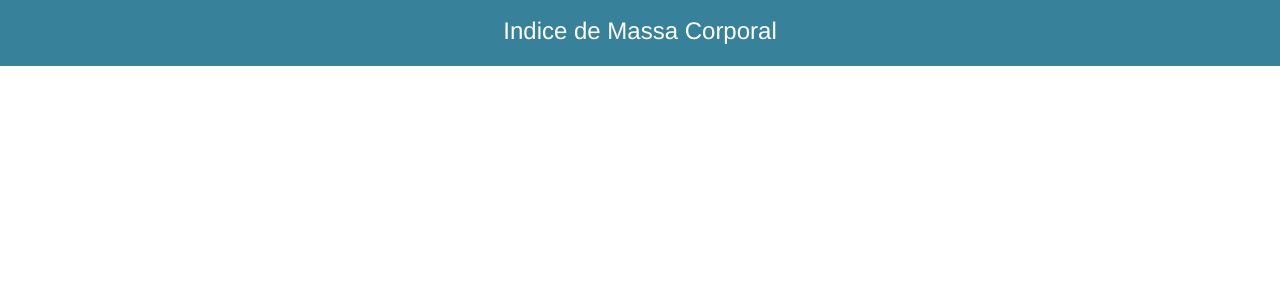
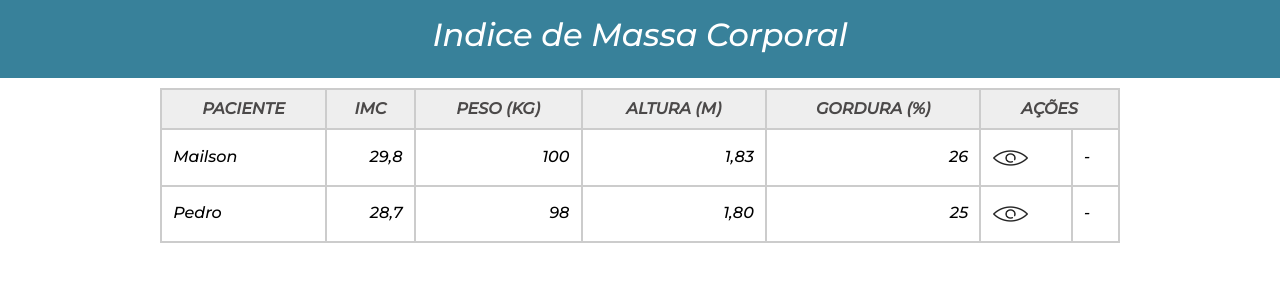
Before and after one commit to mailsonsoares/IMC, a plain HTML site: page EXERCICIO_2/index.html in a window 1280 px wide. Drawn offline with Linux system fonts and the light colour scheme.

Commit message:
Formatação da tabela de pacientes

```diff
--- a/EXERCICIO_2/index.html
+++ b/EXERCICIO_2/index.html
@@ -3,6 +3,8 @@
 <head>
     <meta charset="UTF-8">
     <meta http-equiv="X-UA-Compatible" content="IE=edge">
+    <link rel="preconnect" href="https://fonts.gstatic.com">
+    <link href="https://fonts.googleapis.com/css2?family=Montserrat:ital,wght@1,500&display=swap" rel="stylesheet">
     <meta name="viewport" content="width=device-width, initial-scale=1.0">
     <link rel="stylesheet" href="reset.css">
     <link rel="stylesheet" href="style.css">
@@ -16,10 +18,41 @@
                 Indice de Massa Corporal
             </h1>
         </div>
-
     </header>
 
     <main>
+        <table class = "imc">
+            <!-- <thead> -->
+                <tr>
+                    <th>Paciente</th>
+                    <th>IMC</th>
+                    <th>Peso (Kg)</th>
+                    <th>Altura (m)</th>
+                    <th>Gordura (%)</th>
+                    <th colspan="2">Ações</th>
+                </tr>
+            <!-- </thead> -->
+            <!-- <tbody> -->
+                <tr>
+                    <td class="nome">Mailson</td>
+                    <td class="numerico">29,8</td>
+                    <td class="numerico">100</td>
+                    <td class="numerico">1,83</td>
+                    <td class="numerico">26</td>
+                    <td class="acoes" id="info"> <img class="eye" src="img/eye.ico"> </td>
+                    <td class="acoes" id="delete"> - </td>
+                </tr>
+                <tr>
+                    <td class="nome">Pedro</td>
+                    <td class="numerico">28,7</td>
+                    <td class="numerico">98</td>
+                    <td class="numerico">1,80</td>
+                    <td class="numerico">25</td>
+                    <td class="acoes" > <img class="eye" src="img/eye.ico"> </td>
+                    <td class="acoes" > - </td>
+                </tr>
+            <!-- </tbody> -->
+        </table>
 
     </main>
 
--- a/EXERCICIO_2/style.css
+++ b/EXERCICIO_2/style.css
@@ -1,6 +1,5 @@
 body{
-	font-family: "Helvetica Neue", "Helvetica", Helvetica, Arial, sans-serif;
-	font-size: 12px;
+	font-family: 'Montserrat', sans-serif;
 }
 
 header{
@@ -21,3 +20,38 @@ header h1{
     padding: 4px 0;
 	height: 100%;
 }
+
+.imc{
+	width: 75%;
+
+	margin: 10px auto;
+}
+
+.imc tr th{
+	text-align: center;
+	text-transform: uppercase;
+	font-weight: bold;
+	color: #4b4949;
+	/* border: 2px solid #000000; */
+	background-color: #EEEEEE;
+}
+
+.imc th, td{
+	border: 2px solid #CCCCCC;
+	padding: .7em;
+	margin: 0;
+}
+
+.numerico{
+	text-align: right;
+}
+
+.acoes{
+
+}
+
+.eye{
+	vertical-align: middle;
+	width: 35px;
+	height: 32px;
+}
```
Also changed, not shown: EXERCICIO_2/img/balanca.png, EXERCICIO_2/img/eye.ico (added), 1 other file.
